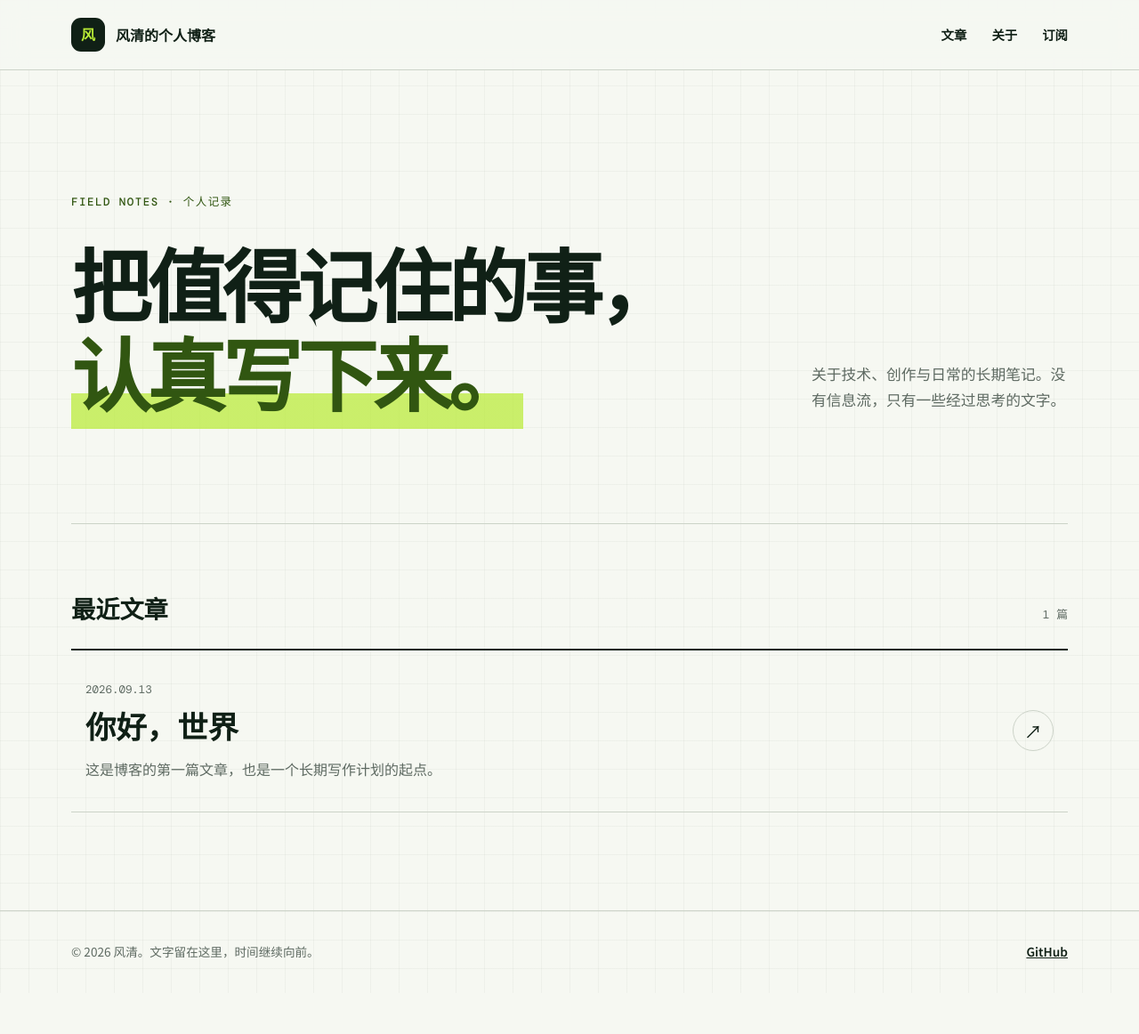
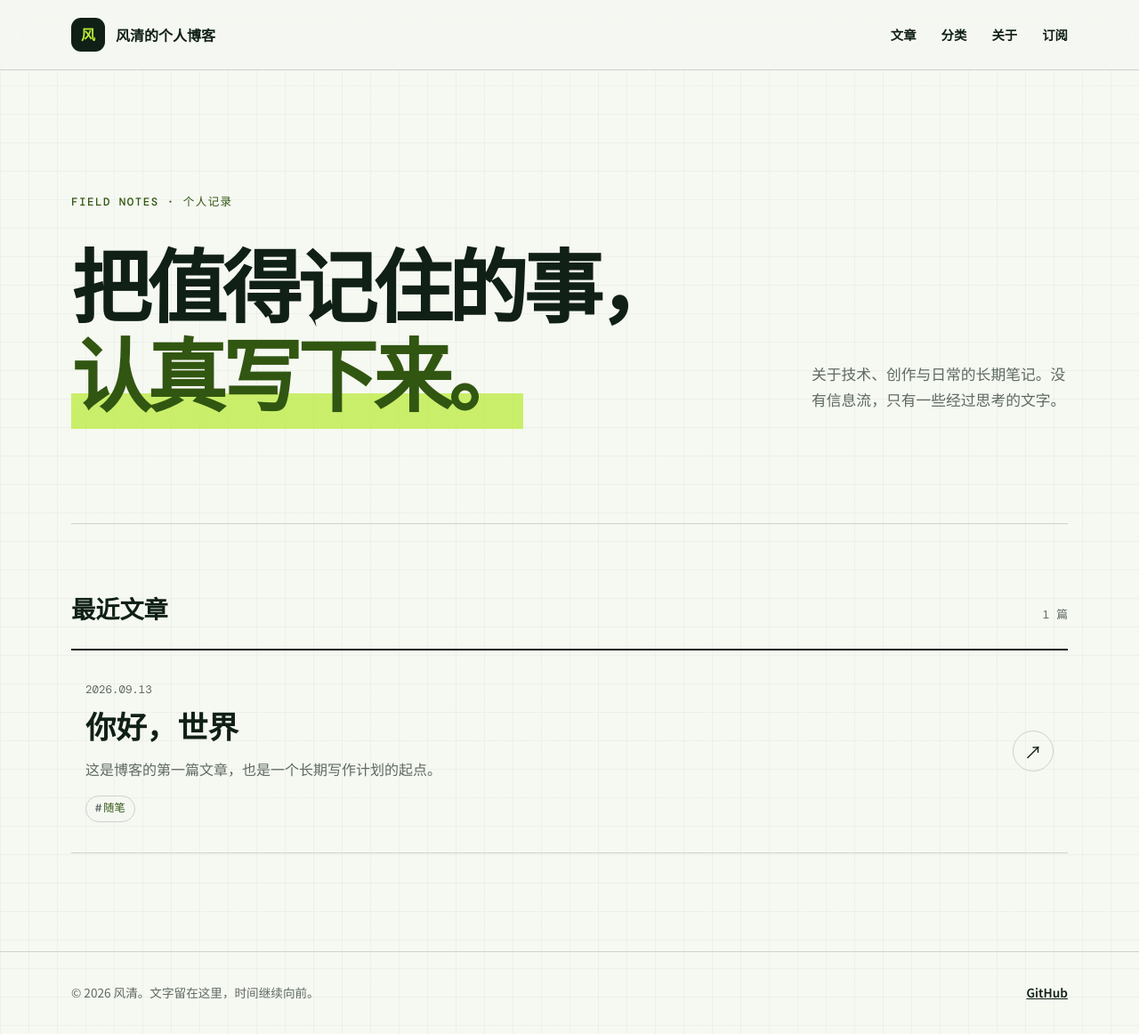
Before and after one commit to fengwuqingchen/fengwuqingchen.github.io, a Jekyll site: the page built from index.html, in a window 1280 px wide. Shown: the whole page at 89% size. Built offline with Jekyll 4.4.1, drawn with Linux system fonts in a browser that asks for light colours; before the commit the page ends 1116 px from its top, so only the background shows below that.

Commit message:
feat: add YAML-managed article categories

```diff
--- a/_config.yml
+++ b/_config.yml
@@ -28,3 +28,4 @@
 exclude:
   - README.md
   - LICENSE
+  - test
--- /dev/null
+++ b/_includes/category-labels.html
@@ -0,0 +1,12 @@
+{% if include.categories and include.categories != empty %}
+  <div class="category-tags" aria-label="文章分类">
+    {% for category_slug in include.categories %}
+      {% assign category = site.data.categories | where: "slug", category_slug | first %}
+      {% if category %}
+        <a class="category-tag" href="{{ '/categories/' | append: '#' | append: category.slug | relative_url }}">{{ category.name }}</a>
+      {% else %}
+        <span class="category-tag category-tag-unknown">{{ category_slug }}</span>
+      {% endif %}
+    {% endfor %}
+  </div>
+{% endif %}
--- a/_layouts/default.html
+++ b/_layouts/default.html
@@ -21,6 +21,7 @@
         </a>
         <nav class="site-nav" aria-label="主导航">
           <a href="{{ '/' | relative_url }}">文章</a>
+          <a href="{{ '/categories/' | relative_url }}">分类</a>
           <a href="{{ '/about/' | relative_url }}">关于</a>
           <a href="{{ '/feed.xml' | relative_url }}">订阅</a>
         </nav>
--- a/_layouts/post.html
+++ b/_layouts/post.html
@@ -12,6 +12,7 @@
         <span>{{ page.tags | join: ' / ' }}</span>
       {% endif %}
     </div>
+    {% include category-labels.html categories=page.categories %}
   </header>
   <div class="prose">
     {{ content }}
--- a/assets/css/style.css
+++ b/assets/css/style.css
@@ -174,7 +174,6 @@
   align-items: center;
   gap: 24px;
   padding: 34px 16px;
-  text-decoration: none;
   transition: background .2s ease, padding .2s ease;
 }
 
@@ -197,7 +196,11 @@
   line-height: 1.35;
 }
 
-.post-card-main > p:last-child:not(.post-date) {
+.post-title-link { text-decoration: none; }
+
+.post-title-link:hover { color: var(--accent-dark); }
+
+.post-description {
   max-width: 680px;
   margin: 9px 0 0;
   color: var(--muted);
@@ -211,6 +214,7 @@
   border: 1px solid var(--line);
   border-radius: 50%;
   font-size: 1.25rem;
+  text-decoration: none;
   transition: transform .2s ease, background .2s ease;
 }
 
@@ -247,6 +251,131 @@
   color: var(--muted);
   font-family: var(--mono);
   font-size: .82rem;
+}
+
+.category-tags {
+  display: flex;
+  flex-wrap: wrap;
+  gap: 8px;
+  margin-top: 16px;
+}
+
+.category-tag {
+  display: inline-flex;
+  align-items: center;
+  min-height: 30px;
+  padding: 3px 10px;
+  border: 1px solid var(--line);
+  border-radius: 999px;
+  color: var(--accent-dark);
+  background: rgba(246, 248, 242, .7);
+  font-family: var(--mono);
+  font-size: .76rem;
+  font-weight: 500;
+  text-decoration: none;
+}
+
+.category-tag::before {
+  content: "#";
+  margin-right: 2px;
+  color: var(--muted);
+}
+
+a.category-tag:hover {
+  border-color: var(--accent-dark);
+  background: rgba(185, 235, 54, .22);
+}
+
+.category-tag-unknown { color: var(--muted); }
+
+.post-header .category-tags { margin-top: 20px; }
+
+.category-shell { max-width: 900px; }
+
+.category-intro {
+  margin: 0;
+  color: var(--muted);
+  font-size: 1.05rem;
+}
+
+.category-archive {
+  display: grid;
+  gap: 28px;
+}
+
+.category-group {
+  scroll-margin-top: 24px;
+  padding: 28px;
+  border: 1px solid var(--line);
+  border-radius: 12px;
+  background: rgba(246, 248, 242, .78);
+}
+
+.category-group-header {
+  display: flex;
+  align-items: flex-end;
+  justify-content: space-between;
+  gap: 24px;
+  padding-bottom: 16px;
+  border-bottom: 1px solid var(--line);
+}
+
+.category-command {
+  margin: 0 0 4px;
+  color: var(--accent-dark);
+  font-family: var(--mono);
+  font-size: .76rem;
+}
+
+.category-group h2 {
+  margin: 0;
+  font-family: var(--display);
+  font-size: 1.65rem;
+}
+
+.category-group-header > span {
+  color: var(--muted);
+  font-family: var(--mono);
+  font-size: .8rem;
+}
+
+.category-description {
+  margin: 16px 0 0;
+  color: var(--muted);
+}
+
+.category-posts {
+  margin: 20px 0 0;
+  padding: 0;
+  list-style: none;
+}
+
+.category-posts li {
+  display: grid;
+  grid-template-columns: 112px 1fr;
+  gap: 18px;
+  padding-block: 12px;
+  border-top: 1px dashed var(--line);
+}
+
+.category-posts li:first-child { border-top: 0; }
+
+.category-posts time {
+  color: var(--muted);
+  font-family: var(--mono);
+  font-size: .8rem;
+}
+
+.category-posts a {
+  font-weight: 600;
+  text-decoration-thickness: 1px;
+  text-underline-offset: 4px;
+}
+
+.category-empty {
+  margin: 20px 0 0;
+  color: var(--muted);
+  font-size: .9rem;
 }
 
 .prose { font-size: 1.08rem; }
@@ -326,6 +455,8 @@
   .post-card:hover { padding-inline: 10px; }
   .post-arrow { width: 40px; height: 40px; }
   .post, .page { padding-block: 60px 88px; }
+  .category-group { padding: 22px 18px; }
+  .category-posts li { grid-template-columns: 1fr; gap: 2px; }
   .footer-inner { align-items: flex-start; flex-direction: column; gap: 8px; }
 }
 
--- a/index.html
+++ b/index.html
@@ -17,15 +17,14 @@
   {% if site.posts.size > 0 %}
     <ol class="post-list">
       {% for post in site.posts %}
-        <li>
-          <a class="post-card" href="{{ post.url | relative_url }}">
-            <div class="post-card-main">
-              <p class="post-date">{{ post.date | date: '%Y.%m.%d' }}</p>
-              <h3>{{ post.title }}</h3>
-              {% if post.description %}<p>{{ post.description }}</p>{% endif %}
-            </div>
-            <span class="post-arrow" aria-hidden="true">↗</span>
-          </a>
+        <li class="post-card">
+          <div class="post-card-main">
+            <p class="post-date">{{ post.date | date: '%Y.%m.%d' }}</p>
+            <h3><a class="post-title-link" href="{{ post.url | relative_url }}">{{ post.title }}</a></h3>
+            {% if post.description %}<p class="post-description">{{ post.description }}</p>{% endif %}
+            {% include category-labels.html categories=post.categories %}
+          </div>
+          <a class="post-arrow" href="{{ post.url | relative_url }}" aria-label="阅读《{{ post.title }}》">↗</a>
         </li>
       {% endfor %}
     </ol>
```
Also changed, not shown: _data/categories.yml (added, +15 -0 lines), _drafts/article-template.md (+2 -1 lines), _posts/2026-09-13-hello-world.md (+1 -0 lines), categories.html (added, +49 -0 lines), README.md.
